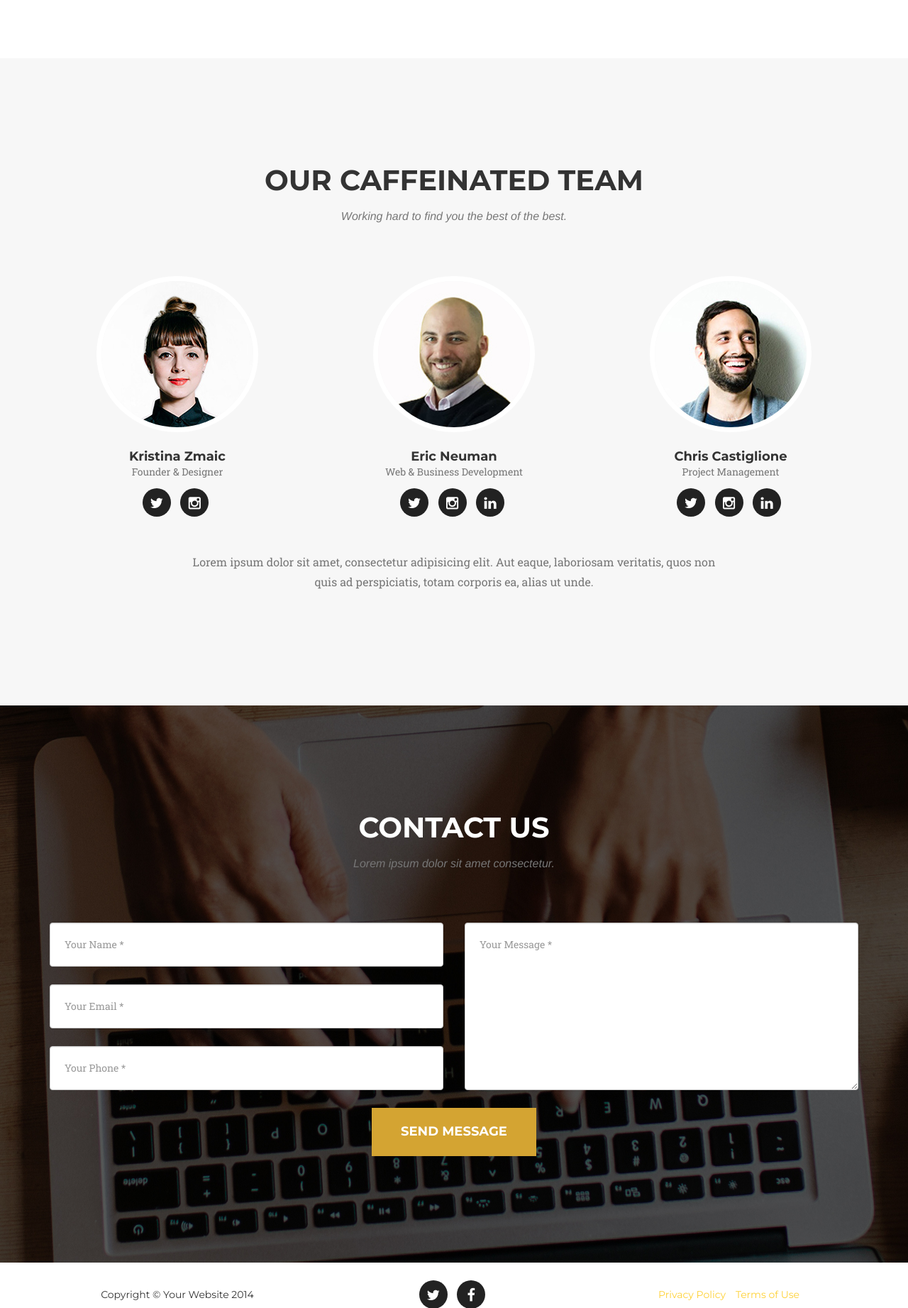
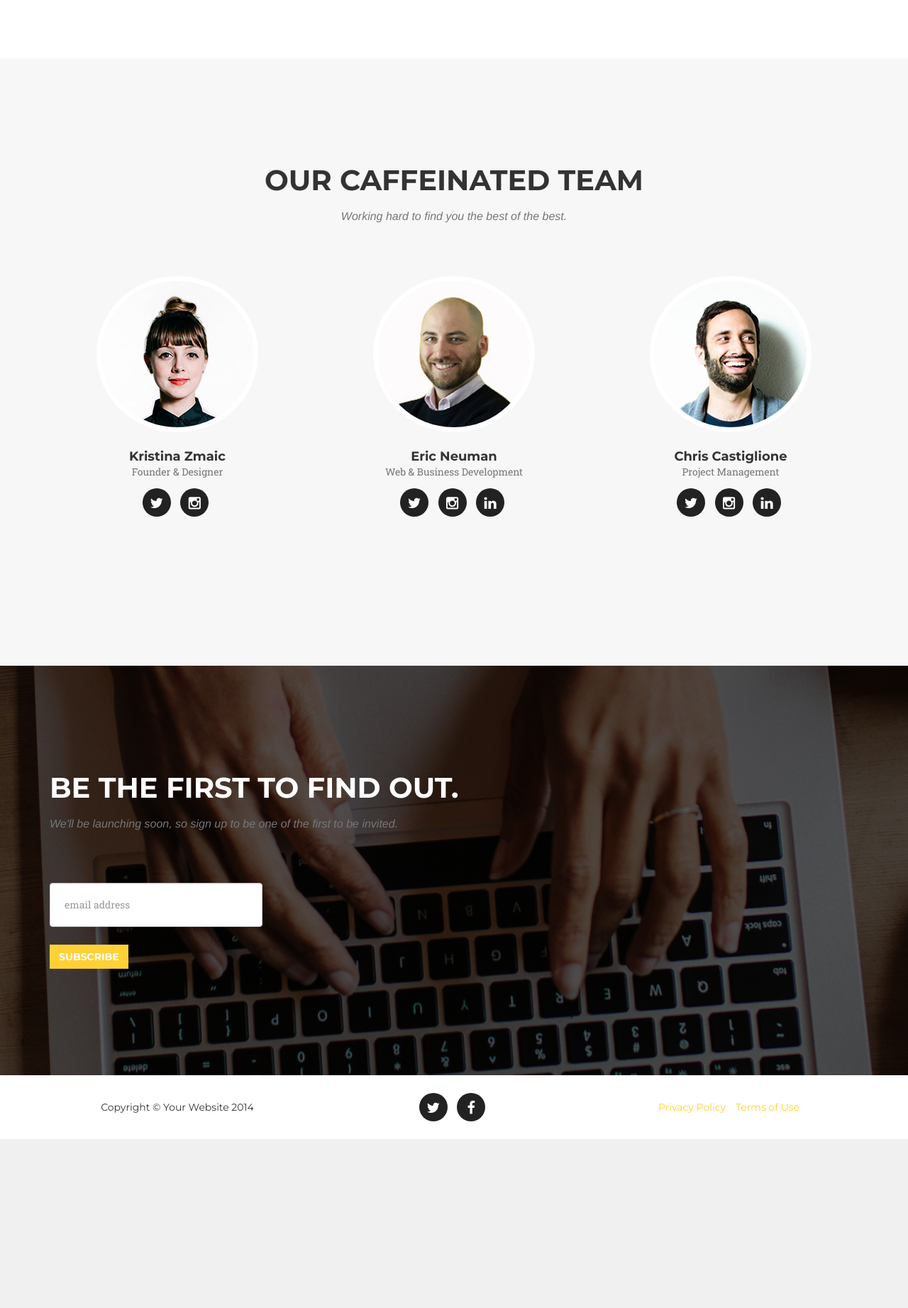
Before and after one commit to ozayn/coffeedapp, a Django app: page / in a window 1280 px wide. Shown: the part 1320-3163 px from the top of the page at 71% size. After the commit the page ends 2925 px from the top, so only its background shows below. Run offline with Django 3.2, Linux system fonts and the light colour scheme; some libraries are stand-ins or nearby versions; some web fonts are replaced.

Commit message:
Update Contact Section

```diff
--- a/templates/base/index.html
+++ b/templates/base/index.html
@@ -170,7 +170,7 @@
             </div>
             <div class="row">
                 <div class="col-lg-8 col-lg-offset-2 text-center">
-                    <p class="large text-muted">Lorem ipsum dolor sit amet, consectetur adipisicing elit. Aut eaque, laboriosam veritatis, quos non quis ad perspiciatis, totam corporis ea, alias ut unde.</p>
+                    <p class="large text-muted"></p>
                 </div>
             </div>
         </div>
@@ -181,42 +181,21 @@
     <section id="contact">
         <div class="container">
             <div class="row">
-                <div class="col-lg-12 text-center">
-                    <h2 class="section-heading">Contact Us</h2>
-                    <h3 class="section-subheading text-muted">Lorem ipsum dolor sit amet consectetur.</h3>
+                <div class="col-lg-12">
+                    <h2 class="section-heading">Be the first to find out.</h2>
+                    <h3 class="section-subheading text-muted">We'll be launching soon, so sign up to be one of the first to be invited.</h3>
                 </div>
             </div>
             <div class="row">
                 <div class="col-lg-12">
-                    <form name="sentMessage" id="contactForm" novalidate>
-                        <div class="row">
-                            <div class="col-md-6">
-                                <div class="form-group">
-                                    <input type="text" class="form-control" placeholder="Your Name *" id="name" required data-validation-required-message="Please enter your name.">
-                                    <p class="help-block text-danger"></p>
-                                </div>
-                                <div class="form-group">
-                                    <input type="email" class="form-control" placeholder="Your Email *" id="email" required data-validation-required-message="Please enter your email address.">
-                                    <p class="help-block text-danger"></p>
-                                </div>
-                                <div class="form-group">
-                                    <input type="tel" class="form-control" placeholder="Your Phone *" id="phone" required data-validation-required-message="Please enter your phone number.">
-                                    <p class="help-block text-danger"></p>
-                                </div>
+                    <div id="mc_embed_signup">
+                        <form action="http://eepurl.com/bjTz15" method="post" id="mc-embedded-subscribe-form" name="mc-embedded-subscribe-form" class="validate" target="_blank" novalidate>
+                            <div class="form-group">
+                                <input type="email" value="" name="EMAIL" class="email form-control" id="mce-EMAIL" placeholder="email address" required style="width: 300px;">
                             </div>
-                            <div class="col-md-6">
-                                <div class="form-group">
-                                    <textarea class="form-control" placeholder="Your Message *" id="message" required data-validation-required-message="Please enter a message."></textarea>
-                                    <p class="help-block text-danger"></p>
-                                </div>
-                            </div>
-                            <div class="clearfix"></div>
-                            <div class="col-lg-12 text-center">
-                                <div id="success"></div>
-                                <button type="submit" class="btn btn-xl">Send Message</button>
-                            </div>
-                        </div>
-                    </form>
+                            <input type="submit" value="Subscribe" name="subscribe" id="mc-embedded-subscribe" class="btn btn-primary">
+                        </form>
+                    </div>
                 </div>
             </div>
         </div>
@@ -424,17 +403,6 @@
     <!-- Bootstrap Core JavaScript -->
     <script src="{% static "js/bootstrap.min.js"%}"></script>
 
-    <!-- Plugin JavaScript -->
-    <script src="http://cdnjs.cloudflare.com/ajax/libs/jquery-easing/1.3/jquery.easing.min.js"></script>
-    <script src="{% static "js/classie.js"%}"></script>
-    <script src="{% static "js/cbpAnimatedHeader.js"%}"></script>
-
-    <!-- Contact Form JavaScript -->
-    <script src="{% static "js/jqBootstrapValidation.js"%}"></script>
-    <script src="{% static "js/contact_me.js"%}"></script>
-
-    <!-- Custom Theme JavaScript -->
-    <script src="{% static "js/agency.js"%}"></script>
 
 </body>
 
```
